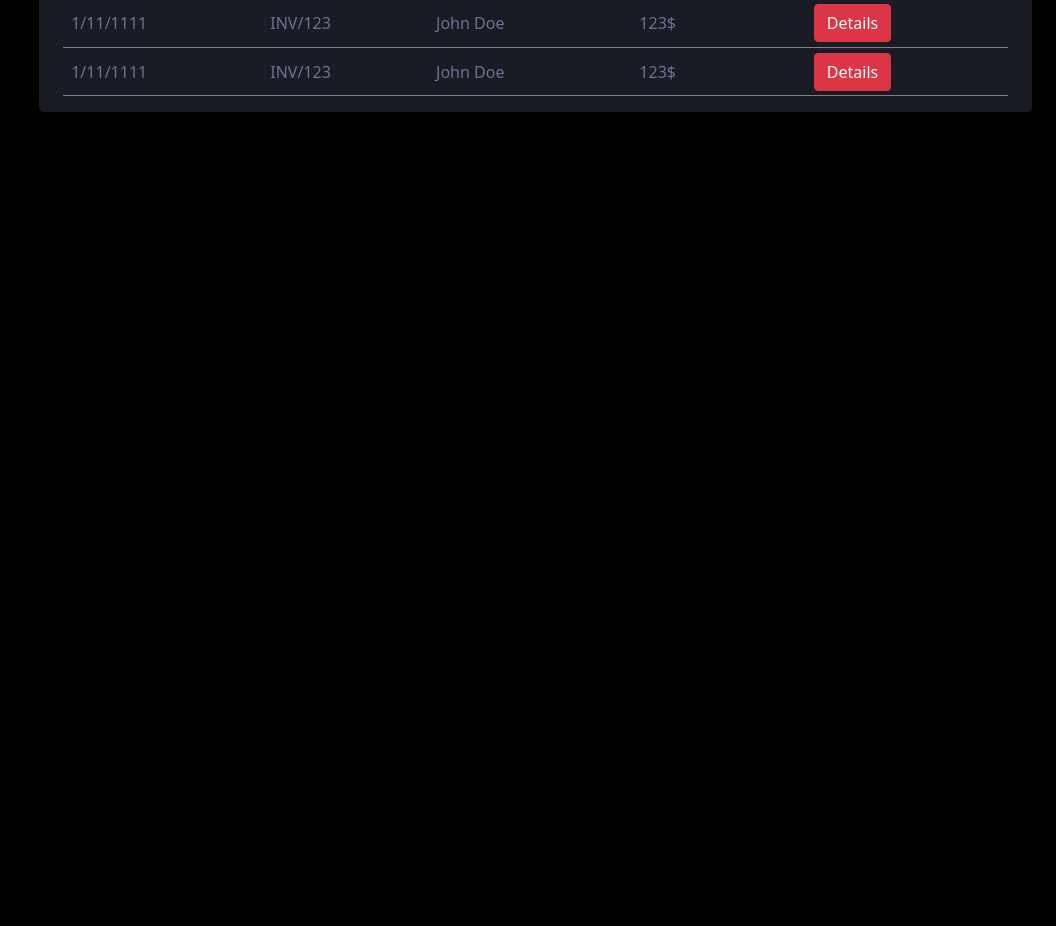
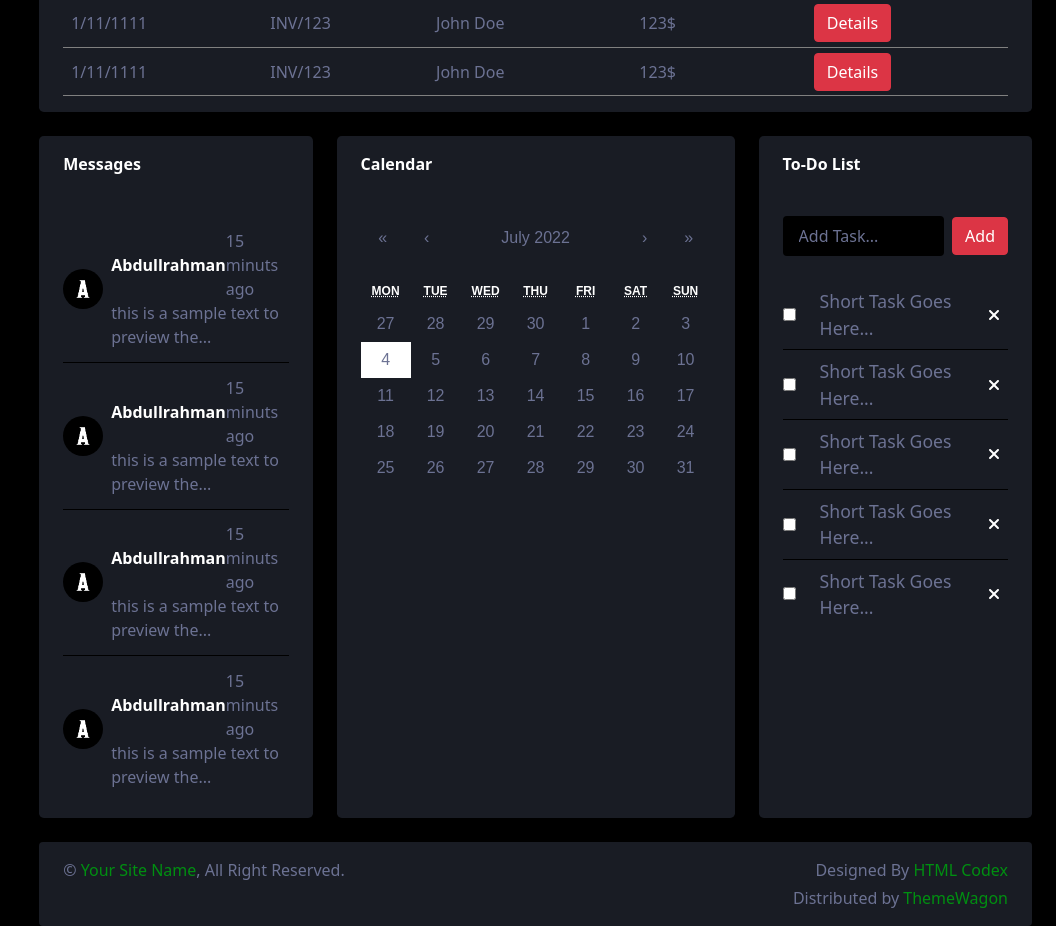
Before and after one commit to abdullrahman-alabead/DashB, a React (Create React App) app: page /#/dashboard in a window 1280 px wide. Shown: the part 1040-1966 px from the top of the page, without its empty margins (224-1280 px from the left). Before the commit the page ends 1192 px from the top, so only its background shows below. Built offline with nearby package versions, Linux system fonts and the light colour scheme.

Commit message:
added widgets section in dashboard page

```diff
--- a/package.json
+++ b/package.json
@@ -18,6 +18,7 @@
     "bootstrap": "^5.1.3",
     "react": "^18.2.0",
     "react-bootstrap": "^2.4.0",
+    "react-calendar": "^3.7.0",
     "react-dom": "^18.2.0",
     "react-router-dom": "^6.3.0",
     "react-scripts": "5.0.1",
@@ -49,5 +50,8 @@
       "last 1 firefox version",
       "last 1 safari version"
     ]
+  },
+  "devDependencies": {
+    "@types/react-calendar": "^3.5.1"
   }
 }
--- a/src/App.scss
+++ b/src/App.scss
@@ -5,6 +5,7 @@
 }
 ul{
   list-style: none;
+  padding: 0;
 }
 a{
   text-decoration: none;
--- /dev/null
+++ b/src/Components/Dashboard/calendar.scss
@@ -0,0 +1,84 @@
+@use '../../variables' as v;
+
+.react-calendar {
+  background: transparent;
+  border: none;
+}
+.react-calendar--doubleView {
+}
+.react-calendar--doubleView .react-calendar__viewContainer {
+}
+.react-calendar--doubleView .react-calendar__viewContainer > * {
+}
+.react-calendar button {
+  color: v.$text-color;
+}
+.react-calendar button:enabled:hover {
+  color: v.$text-color;
+}
+.react-calendar__navigation {
+}
+.react-calendar__navigation button {
+  color: v.$text-color;
+}
+.react-calendar__navigation button:disabled {
+  background-color: white;
+  color: v.$text-color;
+}
+.react-calendar__navigation button:enabled:hover,
+.react-calendar__navigation button:enabled:focus {
+  color: v.$text-color
+}
+.react-calendar__month-view__weekdays {
+}
+.react-calendar__month-view__weekdays__weekday {
+}
+.react-calendar__month-view__weekNumbers .react-calendar__tile {
+}
+.react-calendar__month-view__days__day--weekend {
+  color: v.$text-color;
+}
+.react-calendar__month-view__days__day--neighboringMonth {
+  color: v.$text-color;
+}
+.react-calendar__year-view .react-calendar__tile,
+.react-calendar__decade-view .react-calendar__tile,
+.react-calendar__century-view .react-calendar__tile {
+}
+.react-calendar__tile {
+}
+.react-calendar__tile:disabled {
+  background-color: white;
+  color: v.$text-color;
+}
+.react-calendar__tile:enabled:hover,
+.react-calendar__tile:enabled:focus {
+  background-color: white;
+  color: v.$text-color;
+}
+.react-calendar__tile--now{
+  background-color: white;
+}
+
+.react-calendar__tile--hasActive {
+  background: white;
+  color: v.$text-color;
+}
+.react-calendar__tile--hasActive:enabled:hover,
+.react-calendar__tile--hasActive:enabled:focus {
+  background: white;
+  color: v.$text-color;
+}
+.react-calendar__tile--active {
+  background: white;
+  color: v.$text-color;
+}
+.react-calendar__tile--active:enabled:hover,
+.react-calendar__tile--active:enabled:focus {
+  background: white;
+  color: v.$text-color
+}
+.react-calendar--selectRange .react-calendar__tile--hover {
+  background-color: white;
+  color: v.$text-color;
+}
--- a/src/Components/Dashboard/index.scss
+++ b/src/Components/Dashboard/index.scss
@@ -53,6 +53,7 @@
     background-color: v.$background-color-2;
     padding: 1rem 1.5rem;
     border-radius: .3rem;
+    margin-bottom: 1.5rem;
     table{
       width: 100%;
       thead{
@@ -70,4 +71,109 @@
       }
     }
   }
+  .widgets{
+    margin-bottom: 1.5rem;
+    .widget{
+      background-color: v.$background-color-2;
+      padding: 1rem 1.5rem;
+      border-radius: .3rem;
+      &:not(:last-child){
+        margin-right: 1.5rem;
+      }
+      .widget-name{
+        font-weight: bold;
+        margin-bottom: 2.5rem;
+      }
+    }
+    .calander{
+
+    }
+    .messages{
+      .message{
+        position: relative;
+        width: 100%;
+        display: flex;
+        align-items: center;
+        padding: .8rem 0rem;
+        &:not(:last-child){
+          border-bottom: 1px solid v.$border-color;
+
+        }
+        .user-pic{
+          width: 2.5rem;
+          border-radius: 50%;
+          margin-right: 0.5rem;
+        }
+        .message-info{
+          width: 100%;
+          p{
+            margin: 0;
+          }
+          .message-nt{
+            display: flex;
+            align-items: center;
+            justify-content: space-between;
+            font-weight: bold;
+            .time{
+              color: v.$text-color;
+              font-weight: normal;
+            }
+          }
+          .message-preview{
+            color: v.$text-color
+          }
+        }
+      }
+    }
+    .todo{
+      .todo-container{
+        .add-task{
+          margin-bottom: 1.5rem;
+          .task-input{
+            color: v.$text-color;
+            &::placeholder{
+              color: v.$text-color
+            }
+            &:focus{
+              outline: none;
+            }
+          }
+        }
+        .tasks{
+          .task{
+            display: flex;
+            align-items: center;
+            padding: 0.5rem 0.5rem 0.5rem 0rem;
+            &:not(:last-child){
+          border-bottom: 1px solid v.$border-color;
+
+            }
+            .completed-check{
+              margin-right: 1.5rem;
+              accent-color: v.$main-color;
+            }
+            .task-text{
+              margin: 0;
+              width: 100%;
+              color: v.$text-color;
+              font-size: 1.1rem;
+            }
+            svg{
+              cursor: pointer;
+            }
+          }
+        }
+      }
+    }
+  }
+  .footer{
+    background-color: v.$background-color-2;
+    padding: 1rem 1.5rem 0rem 1.5rem;
+    .rights, .designer, .distributer{
+      color: v.$text-color;
+    }
+    span{
+      color: v.$main-color;
+    }
+  }
 }
--- a/src/Components/Dashboard/index.tsx
+++ b/src/Components/Dashboard/index.tsx
@@ -1,10 +1,19 @@
-import { faChartArea, faChartColumn, faChartLine, faMagnifyingGlassChart } from '@fortawesome/free-solid-svg-icons'
+import { faChartArea, faChartColumn, faChartLine, faCross, faMagnifyingGlassChart, faTrash, faTrashAlt, faX, faXmark } from '@fortawesome/free-solid-svg-icons'
 import { FontAwesomeIcon } from '@fortawesome/react-fontawesome'
 import { Button, Col, Row } from 'react-bootstrap'
 import { Area, AreaChart, Bar, BarChart, CartesianGrid, Legend, Line, LineChart, Tooltip, XAxis, YAxis } from 'recharts'
+import React from 'react'
+import Calendar from 'react-calendar'
+import 'react-calendar/dist/Calendar.css';
+import './calendar.scss'
+import User from '../../assets/images/user.png'
+
+
 import './index.scss'
 
 let Dashboard = () => {
+let [date, setDate] = React.useState(new Date())
+
   const data = [
     {
       name: 'Page A',
@@ -49,7 +58,7 @@ let Dashboard = () => {
       amt: 2100,
     },
   ];  return(
-    <div className="dashboard p-4">
+    <div className="dashboard p-4 pb-0">
       <div className="stats container-fluid ">
         <Row>
           <Col className='stat-box'>
@@ -151,6 +160,112 @@ let Dashboard = () => {
           </tbody>
         </table>
       </div>
+      <div className="widgets container-fluid">
+        <Row>
+        <Col className='widget messages'>
+            <p className='widget-name'>Messages</p>
+            <div className="messages">
+              <div className="message d-flex align-items-center">
+                <img src={User} alt="pic" className='user-pic' />
+                <div className="message-info">
+                  <div className="message-nt">
+                    <p className="name">Abdullrahman</p>
+                    <p className="time">15 minuts ago</p>
+                  </div>
+                  <p className="message-preview">this is a sample text to preview the...</p>
+                </div>
+              </div>
+              <div className="message d-flex align-items-center">
+                <img src={User} alt="pic" className='user-pic' />
+                <div className="message-info">
+                  <div className="message-nt">
+                    <p className="name">Abdullrahman</p>
+                    <p className="time">15 minuts ago</p>
+                  </div>
+                  <p className="message-preview">this is a sample text to preview the...</p>
+                </div>
+              </div>
+              <div className="message d-flex align-items-center">
+                <img src={User} alt="pic" className='user-pic' />
+                <div className="message-info">
+                  <div className="message-nt">
+                    <p className="name">Abdullrahman</p>
+                    <p className="time">15 minuts ago</p>
+                  </div>
+                  <p className="message-preview">this is a sample text to preview the...</p>
+                </div>
+              </div>
+              <div className="message d-flex align-items-center">
+                <img src={User} alt="pic" className='user-pic' />
+                <div className="message-info">
+                  <div className="message-nt">
+                    <p className="name">Abdullrahman</p>
+                    <p className="time">15 minuts ago</p>
+                  </div>
+                  <p className="message-preview">this is a sample text to preview the...</p>
+                </div>
+              </div>
+            </div>
+          </Col>
+          <Col className='widget calendar'>
+            <p className='widget-name'>Calendar</p>
+            <div className='calendar-container'>
+              <Calendar onChange={setDate} value={date} />
+            </div>
+          </Col>
+
+          <Col className='widget todo'>
+            <p className='widget-name'>To-Do List</p>
+            <div className="todo-container">
+              <div className="add-task w-100 d-flex align-items-center">
+              <input type="text" placeholder='Add Task...' className='task-input w-100 bg-black border-0 py-2 px-3 me-2 rounded' />
+              <Button variant='danger'>Add</Button>
+              </div>
+              <ul className="tasks p-0">
+                <li className="task">
+                  <input type="checkbox" className='completed-check' />
+                  <p className="task-text">Short Task Goes Here...</p>
+                  <FontAwesomeIcon icon={faXmark} />
+
+                </li>
+                <li className="task">
+                  <input type="checkbox" className='completed-check' />
+                  <p className="task-text">Short Task Goes Here...</p>
+                  <FontAwesomeIcon icon={faXmark} />
+
+                </li>
+                <li className="task">
+                  <input type="checkbox" className='completed-check' />
+                  <p className="task-text">Short Task Goes Here...</p>
+                  <FontAwesomeIcon icon={faXmark} />
+
+                </li>
+                <li className="task">
+                  <input type="checkbox" className='completed-check' />
+                  <p className="task-text">Short Task Goes Here...</p>
+                  <FontAwesomeIcon icon={faXmark} />
+
+                </li>
+                <li className="task">
+                  <input type="checkbox" className='completed-check' />
+                  <p className="task-text">Short Task Goes Here...</p>
+                  <FontAwesomeIcon icon={faXmark} />
+
+                </li>
+              </ul>
+
+            </div>
+          </Col>
+        </Row>
+
+      </div>
+      <div className="footer container-fluid d-flex align-items-start justify-content-between rounded">
+        <p className="rights">&copy; <span> Your Site Name</span>, All Right Reserved.</p>
+        <div className="creators text-end">
+          <p className="designer mb-1">Designed By <span>HTML Codex</span></p>
+          <p className="distributer">Distributed by <span>ThemeWagon</span></p>
+        </div>
+      </div>
     </div>
   )
 }
--- a/src/_variables.scss
+++ b/src/_variables.scss
@@ -2,3 +2,4 @@ $background-color: #000000;
 $background-color-2: #191c24;
 $main-color: #008f11;
 $text-color: #6c7293;
+$border-color: #000000
```
Also changed, not shown: 1 other file (tests, documents, lock files or other folders).
